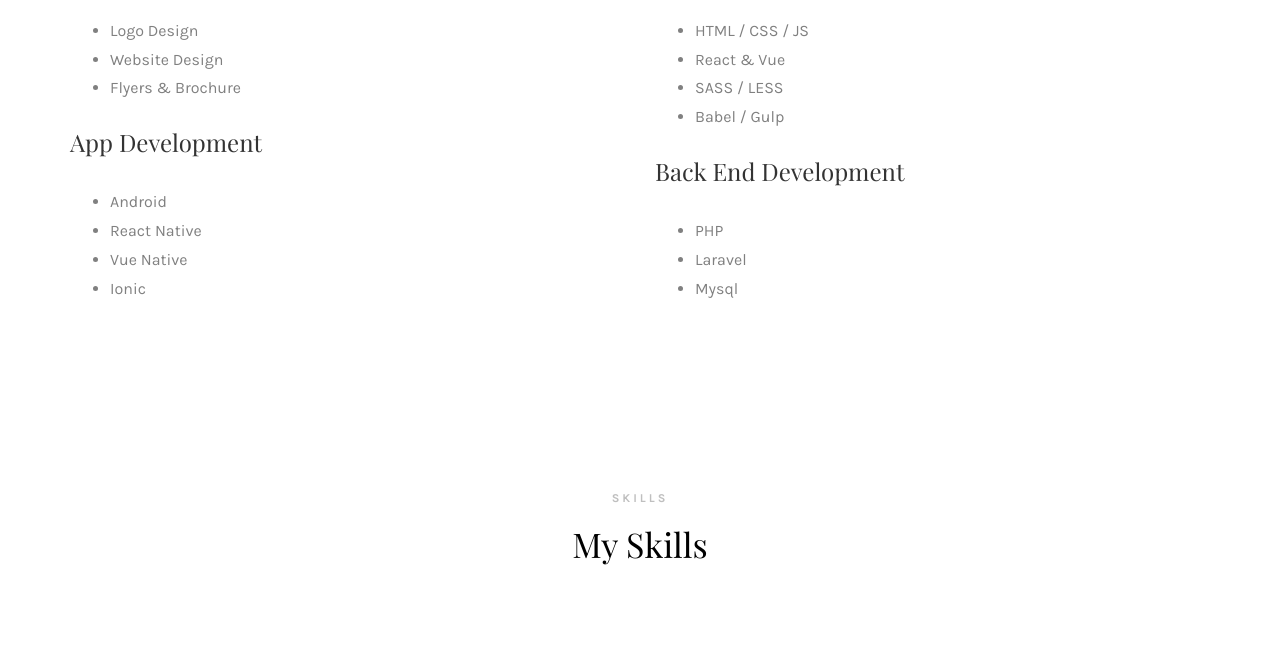
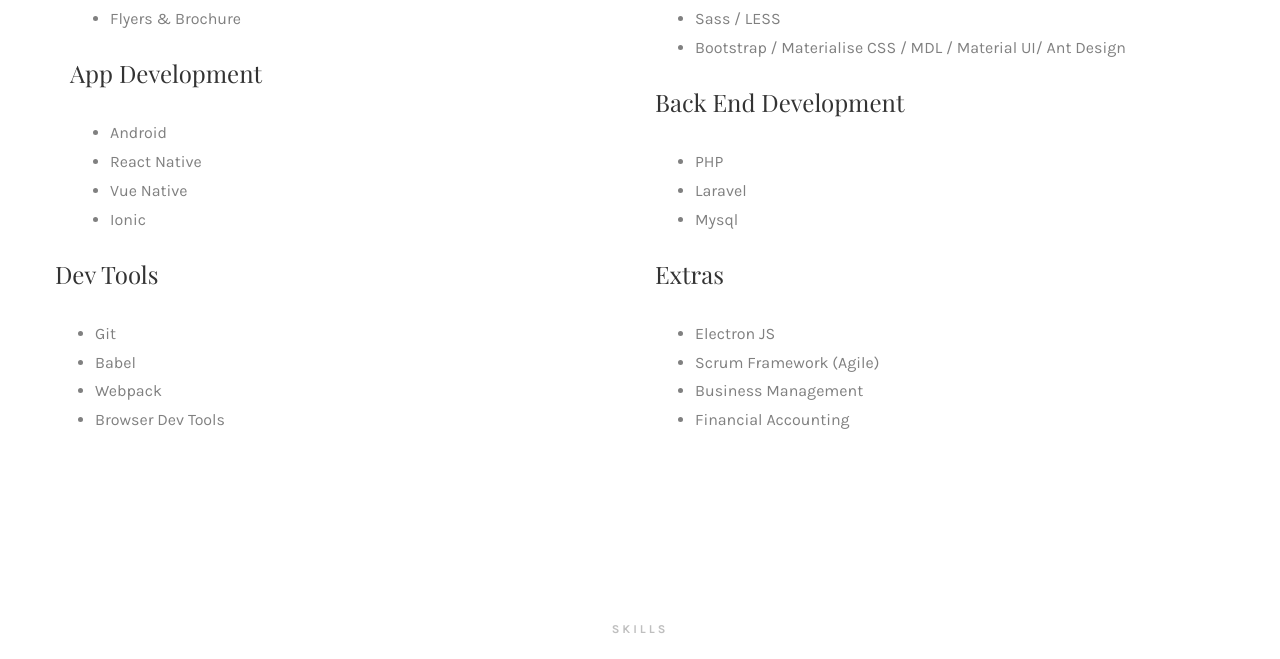
Before and after one commit to mychidarko/mychidd, a plain HTML site: page services.html in a window 1280 px wide. Shown: the part 455-1114 px from the top of the page. Drawn offline with nearby package versions, Linux system fonts and the light colour scheme; files whose address does not match are found by name; a web font is replaced by a local one.

Commit message:
minor bug fixes and changes to my skills

```diff
--- a/services.html
+++ b/services.html
@@ -133,11 +133,11 @@
 									</div>
 								</div>
 								<div class="row">
-									<div class="col-md-12">
+									<!-- <div class="col-md-12">
 										<div class="rotate">
 											<h2 class="heading">Services</h2>
 										</div>
-									</div>
+									</div> -->
 									<div class="col-md-6">
 										<div class="services animate-box">
 											<h3>Graphic Design</h3>
@@ -163,8 +163,8 @@
 											<ul>
 												<li>HTML / CSS / JS</li>
 												<li>React & Vue</li>
-												<li>SASS / LESS</li>
-												<li>Babel / Gulp</li>
+												<li>Sass / LESS</li>
+												<li>Bootstrap / Materialise CSS / MDL / Material UI/ Ant Design</li>
 											</ul>
 										</div>
 										<div class="services animate-box">
@@ -173,6 +173,26 @@
 												<li>PHP</li>
 												<li>Laravel</li>
 												<li>Mysql</li>
+											</ul>
+										</div>
+									</div>
+									<div class="row">
+										<div class="col-md-6 services animate-box">
+											<h3>Dev Tools</h3>
+											<ul>
+												<li>Git</li>
+												<li>Babel</li>
+												<li>Webpack</li>
+												<li>Browser Dev Tools</li>
+											</ul>
+										</div>
+										<div class="col-md-6 services animate-box">
+											<h3>Extras</h3>
+											<ul>
+												<li>Electron JS</li>
+												<li>Scrum Framework (Agile)</li>
+												<li>Business Management</li>
+												<li>Financial Accounting</li>
 											</ul>
 										</div>
 									</div>
```
Also changed, not shown: about.html (+1 -1 lines).
